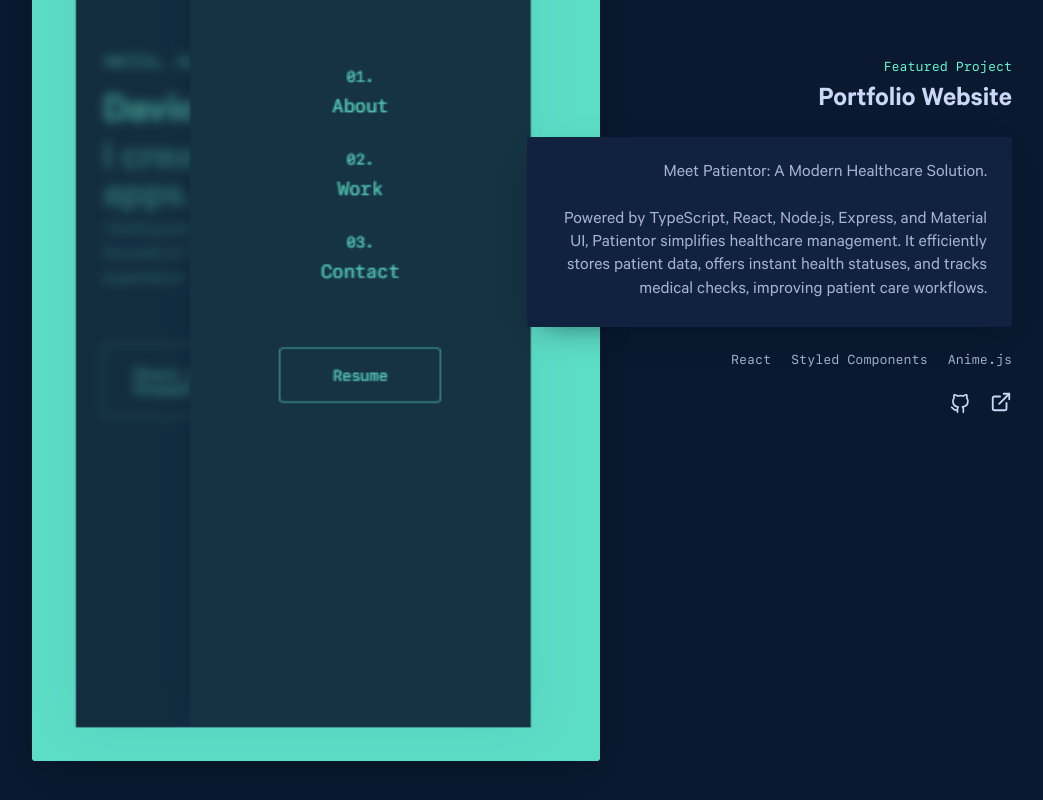
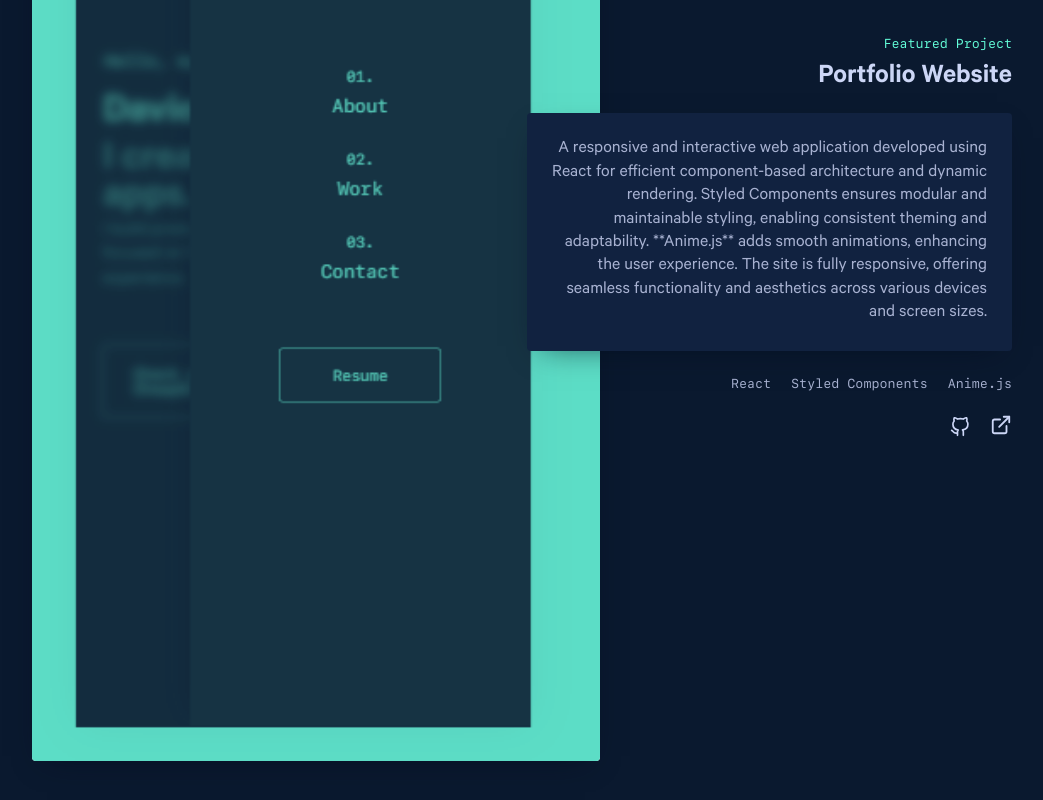
Before and after one commit to Davies70/portfolio, a React (Vite) app: page / in a window 1280 px wide. Shown: the part 4667-5467 px from the top of the page, without its empty margins (118-1161 px from the left). Built offline with nearby package versions, Linux system fonts and the light colour scheme.

Commit message:
Update Patientor project description to highlight responsive design and animation features

```diff
--- a/src/data.js
+++ b/src/data.js
@@ -117,7 +117,7 @@ export const featuredProjects = [
         cta: '',
       },
 
-      html: '<p>Meet Patientor: A Modern Healthcare Solution.<br><br>Powered by TypeScript, React, Node.js, Express, and Material UI, Patientor simplifies healthcare management. It efficiently stores patient data, offers instant health statuses, and tracks medical checks, improving patient care workflows.</p>',
+      html: '<p>A responsive and interactive web application developed using React for efficient component-based architecture and dynamic rendering. Styled Components ensures modular and maintainable styling, enabling consistent theming and adaptability. **Anime.js** adds smooth animations, enhancing the user experience. The site is fully responsive, offering seamless functionality and aesthetics across various devices and screen sizes.</p>',
     },
   },
 ];
```
